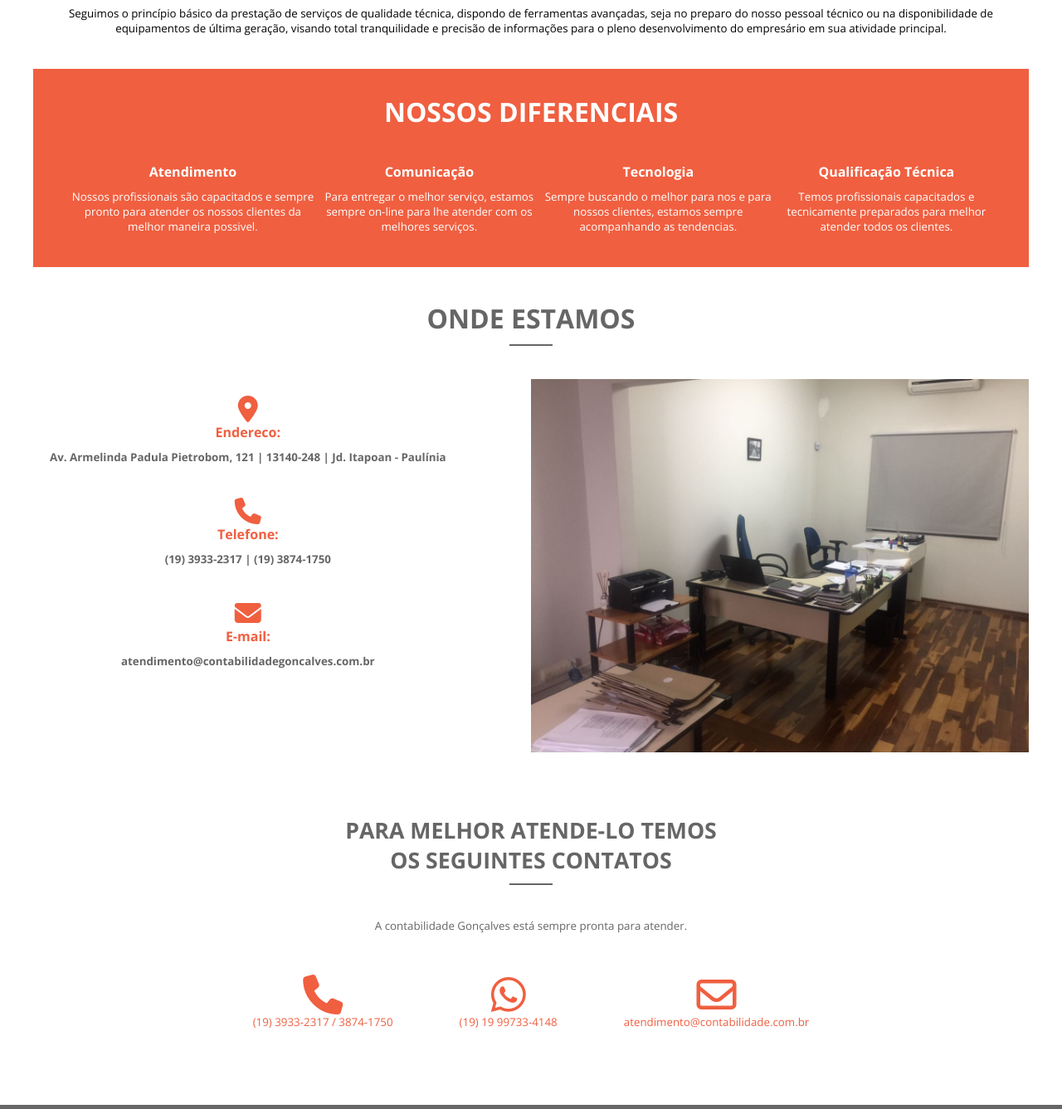
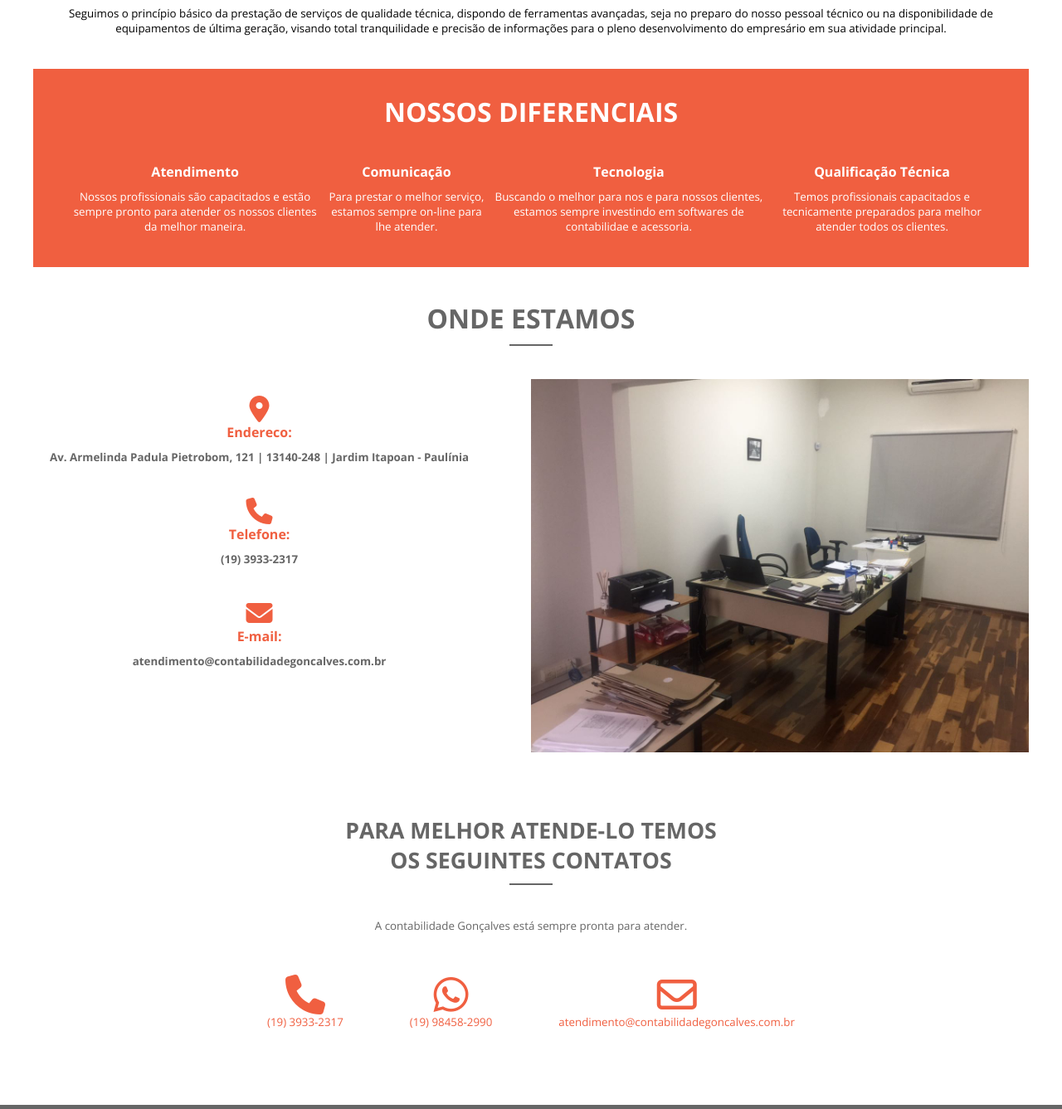
Before and after one commit to lcassiano1612/contabilidadegoncalves, a PHP site: page /empresa.php in a window 1280 px wide. Shown: the part 345-1682 px from the top of the page at 83% size. Run offline with PHP 8.4, Linux system fonts and the light colour scheme; some libraries are stand-ins or nearby versions.

Commit message:
modificações do cliente

```diff
--- a/contato.php
+++ b/contato.php
@@ -50,7 +50,8 @@
 				</form>
 			</section>
 			<section class="mapa">
-				<iframe src="https://www.google.com/maps/embed?pb=!1m18!1m12!1m3!1d3675.211130610153!2d-47.08580148503437!3d-22.90558218501237!2m3!1f0!2f0!3f0!3m2!1i1024!2i768!4f13.1!3m3!1m2!1s0x94c8c89a36a457c3%3A0xacf4e6e557ae87fe!2sAv.+Bar%C3%A3o+de+Monte+Alegre%2C+5+-+Jardim+Bonfim%2C+Campinas+-+SP%2C+13032-525!5e0!3m2!1spt-BR!2sbr!4v1506839118849" frameborder="0" style="border:0" allowfullscreen></iframe>
+				<!--<iframe src="https://www.google.com/maps/embed?pb=!1m18!1m12!1m3!1d3675.211130610153!2d-47.08580148503437!3d-22.90558218501237!2m3!1f0!2f0!3f0!3m2!1i1024!2i768!4f13.1!3m3!1m2!1s0x94c8c89a36a457c3%3A0xacf4e6e557ae87fe!2sAv.+Bar%C3%A3o+de+Monte+Alegre%2C+5+-+Jardim+Bonfim%2C+Campinas+-+SP%2C+13032-525!5e0!3m2!1spt-BR!2sbr!4v1506839118849" frameborder="0" style="border:0" allowfullscreen></iframe>-->
+					<iframe src="https://www.google.com/maps/embed?pb=!1m18!1m12!1m3!1d3679.0029865775937!2d-47.15021778542298!3d-22.765270438559007!2m3!1f0!2f0!3f0!3m2!1i1024!2i768!4f13.1!3m3!1m2!1s0x94c895586120dd35%3A0x7e9c00ff9a15f8d4!2sAv.+Armelinda+Padula+Pietrobon%2C+121+-+Parque+Irmaos+Pedroso%2C+Paul%C3%ADnia+-+SP%2C+13140-000!5e0!3m2!1spt-BR!2sbr!4v1509932504060" frameborder="0" style="border:0" allowfullscreen></iframe>
 			</section>
 			<?php include("templates/footer.php") ?>
 		</section>
--- a/empresa.php
+++ b/empresa.php
@@ -24,15 +24,15 @@
 					<ul class="diferenciais-empresa">
 						<li>
 							<h4>Atendimento</h4>
-							<p>Nossos profissionais são capacitados e sempre pronto para atender os nossos clientes da melhor maneira possivel.</p>
+							<p>Nossos profissionais são capacitados e estão sempre pronto para atender os nossos clientes da melhor maneira.</p>
 						</li>
 						<li>
 							<h4>Comunicação</h4>
-							<p>Para entregar o melhor serviço, estamos sempre on-line para lhe atender com os melhores serviços. </p>
+							<p>Para prestar o melhor serviço, estamos sempre on-line para lhe atender. </p>
 						</li>
 						<li>
 							<h4>Tecnologia</h4>
-							<p>Sempre buscando o melhor para nos e para nossos clientes, estamos sempre acompanhando as tendencias. </p>
+							<p>Buscando o melhor para nos e para nossos clientes, estamos sempre investindo em softwares de contabilidae e acessoria. </p>
 						</li>
 						<li>
 							<h4>Qualificação Técnica</h4>
@@ -45,11 +45,11 @@
 						<ul class="dados-local-empresa">
 							<li>
 								<i class="fa fa-map-marker fa-2x" aria-hidden="true"></i><div class="txt-local-empresa">Endereco:</div>
-								<p>Av. Armelinda Padula Pietrobom, 121 | 13140-248 | Jd. Itapoan - Paulínia</p>
+								<p>Av. Armelinda Padula Pietrobom, 121 | 13140-248 | Jardim Itapoan - Paulínia</p>
 							</li>
 							<li>
 								<i class="fa fa-phone fa-2x" aria-hidden="true"></i><div class="txt-local-empresa">Telefone:</div>
-								<p>(19) 3933-2317 | (19) 3874-1750</p>
+								<p>(19) 3933-2317</p>
 							</li>
 							<li>
 								<i class="fa fa-envelope fa-2x" aria-hidden="true"></i><div class="txt-local-empresa">E-mail:</div>
--- a/servicos.php
+++ b/servicos.php
@@ -19,7 +19,7 @@
         <div class="banner-servico">
             <div class="container">
                 <h4>Conheça nossos serviços</h4>
-                <p>Estamos sempre evoluindo e melhorando.<br>Nossos serviços são feito com excelencias e competencia.</p>
+                <p>Estamos sempre evoluindo e melhorando.<br>Nossos serviços são feito com excelencia e competência.</p>
             </div>
         </div>
         <div class="container">
--- a/templates/footer.php
+++ b/templates/footer.php
@@ -5,15 +5,15 @@
     <ul>
         <li>
             <i class="fa fa-phone fa-3x" aria-hidden="true"></i>
-            <p>(19) 3933-2317 / 3874-1750</p>
+            <p>(19) 3933-2317</p>
         </li>
         <li>
             <i class="fa fa-whatsapp fa-3x" aria-hidden="true"></i>
-            <p>(19) 19 99733-4148</p>
+            <p>(19) 98458-2990</p>
         </li>
         <li>
             <i class="fa fa-envelope-o fa-3x" aria-hidden="true"></i>
-            <p>atendimento@contabilidade.com.br</p>
+            <p>atendimento@contabilidadegoncalves.com.br</p>
         </li>
     </ul>
 </footer>
```
